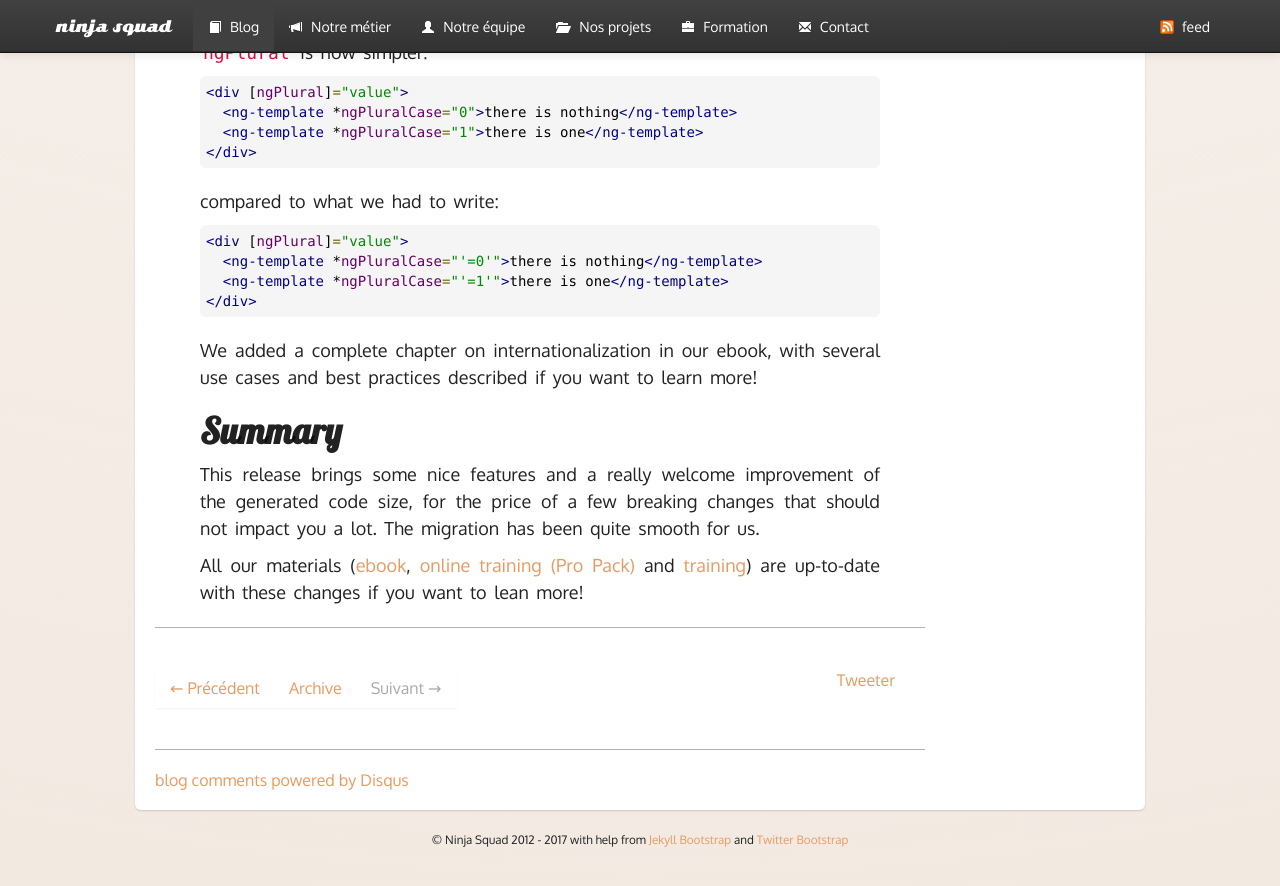
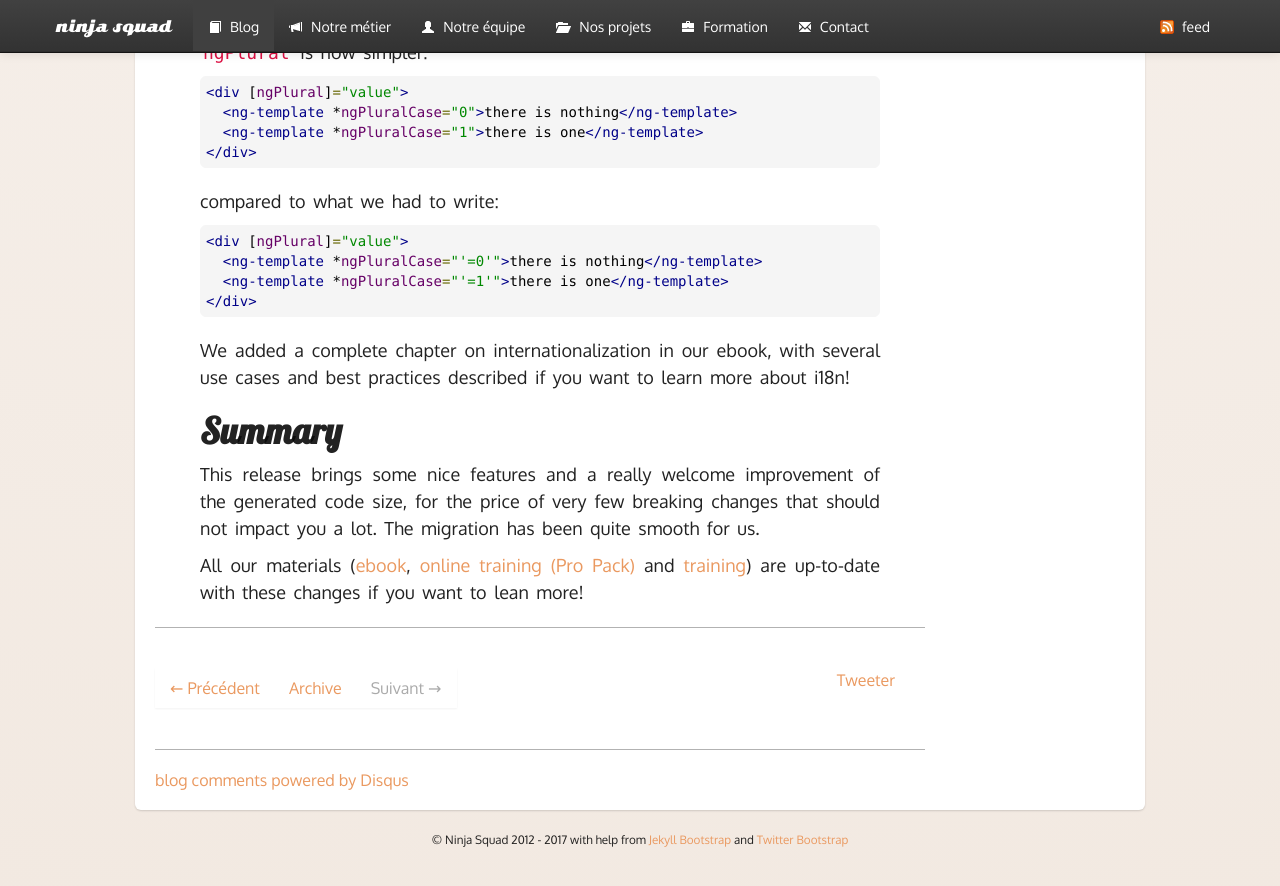
Before and after one commit to Ninja-Squad/ninja-squad.github.com, a Jekyll site: the page built from _posts/2017-03-24-what-is-new-angular-4.md, in a window 1280 px wide and 900 px high, scrolled down 5431 px. Shown: the top 886 px of the window. Built offline with Jekyll 4.4.1, drawn with Linux system fonts in a browser that asks for light colours; comment, search, counter and statistics services are not loaded; some of the changed text lies outside the part shown.

Commit message:
fix: last minute fixes for ng4 release

```diff
--- a/_posts/2017-03-23-what-is-new-angular-4.md
+++ b/_posts/2017-03-24-what-is-new-angular-4.md
@@ -233,11 +233,11 @@ compared to what we had to write:
     </div>
 
 We added a complete chapter on internationalization in our ebook,
-with several use cases and best practices described if you want to learn more!
+with several use cases and best practices described if you want to learn more about i18n!
 
 # Summary
 
 This release brings some nice features and a really welcome improvement of the generated code size,
-for the price of a few breaking changes that should not impact you a lot. The migration has been quite smooth for us.
+for the price of very few breaking changes that should not impact you a lot. The migration has been quite smooth for us.
 
 All our materials ([ebook](https://books.ninja-squad.com), [online training (Pro Pack)](https://angular-exercises.ninja-squad.com/) and [training](http://ninja-squad.com/training/angular)) are up-to-date with these changes if you want to lean more!
```
Also changed, not shown: other parts of _posts/2017-03-24-what-is-new-angular-4.md (+1 -1 lines).
